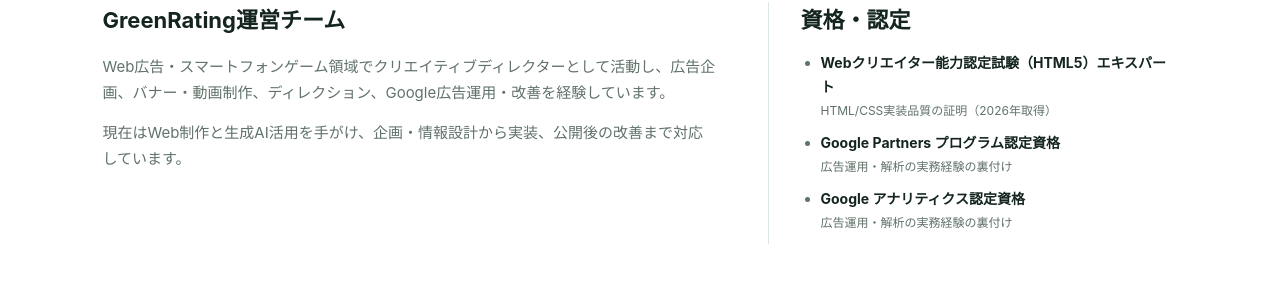
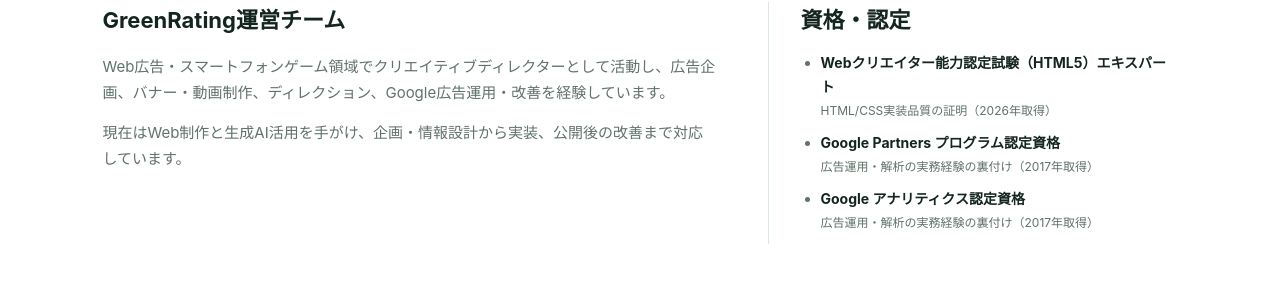
Before and after one commit to cbdism1-create/dmm-genai-lp-portfolio, a plain HTML site: page greenrating-works/index.html in a window 1280 px wide. Shown: the part 3997-4281 px from the top of the page. Drawn offline with Linux system fonts and the light colour scheme.

Commit message:
Clarify certification dates

```diff
--- a/greenrating-works/index.html
+++ b/greenrating-works/index.html
@@ -49,7 +49,7 @@
 
     <section id="about" class="section about"><div><p class="eyebrow">ABOUT GREENRATING</p><h2>制作と運用を、<br>ひとつのチームで。</h2></div><div class="about-copy"><img class="brand-mark" src="assets/greenrating-mark.png" alt="GreenRatingのクリエイティブチームを表すイラスト"><p>Web広告・スマートフォンゲーム領域でクリエイティブディレクターとして活動しながら、GreenRatingの運営・改善を続けています。<br><br>広告企画、バナー・動画制作、Google広告の運用改善に加え、現在はWeb制作と生成AIの活用も手がけています。<br><br>「作って終わり」ではなく、公開後の改善まで一貫して関われることが強みです。</p></div></section>
 
-    <section class="section profile"><div class="section-heading"><p class="eyebrow">PROFILE & QUALIFICATIONS</p><h2>経験を、成果につなげる。</h2></div><div class="profile-grid"><div><h3>GreenRating運営チーム</h3><p>Web広告・スマートフォンゲーム領域でクリエイティブディレクターとして活動し、広告企画、バナー・動画制作、ディレクション、Google広告運用・改善を経験しています。</p><p>現在はWeb制作と生成AI活用を手がけ、企画・情報設計から実装、公開後の改善まで対応しています。</p></div><div class="qualifications"><h3>資格・認定</h3><ul><li><b>Webクリエイター能力認定試験（HTML5）エキスパート</b><small>HTML/CSS実装品質の証明（2026年取得）</small></li><li><b>Google Partners プログラム認定資格</b><small>広告運用・解析の実務経験の裏付け</small></li><li><b>Google アナリティクス認定資格</b><small>広告運用・解析の実務経験の裏付け</small></li></ul></div></div></section>
+    <section class="section profile"><div class="section-heading"><p class="eyebrow">PROFILE & QUALIFICATIONS</p><h2>経験を、成果につなげる。</h2></div><div class="profile-grid"><div><h3>GreenRating運営チーム</h3><p>Web広告・スマートフォンゲーム領域でクリエイティブディレクターとして活動し、広告企画、バナー・動画制作、ディレクション、Google広告運用・改善を経験しています。</p><p>現在はWeb制作と生成AI活用を手がけ、企画・情報設計から実装、公開後の改善まで対応しています。</p></div><div class="qualifications"><h3>資格・認定</h3><ul><li><b>Webクリエイター能力認定試験（HTML5）エキスパート</b><small>HTML/CSS実装品質の証明（2026年取得）</small></li><li><b>Google Partners プログラム認定資格</b><small>広告運用・解析の実務経験の裏付け（2017年取得）</small></li><li><b>Google アナリティクス認定資格</b><small>広告運用・解析の実務経験の裏付け（2017年取得）</small></li></ul></div></div></section>
 
     <section id="contact" class="section contact"><p class="eyebrow">CONTACT</p><h2>まずはお気軽に<br>ご相談ください。</h2><div class="faq"><h3>よくあるご質問</h3><details><summary>まだ内容が固まっていませんが相談できますか？</summary><p>はい。ざっくりした段階でも構いません。一緒に整理するところからお手伝いします。</p></details><details><summary>小さな修正だけでも依頼できますか？</summary><p>1〜3時間程度の軽微な修正から対応しています。</p></details><details><summary>納期の目安を教えてください。</summary><p>修正・軽微な改善は2〜3日が目安です。LP制作など規模が大きい案件は別途ご相談ください。</p></details></div><p class="contact-cta-note">まずは気軽にご連絡ください</p><a class="button button-contact" href="#contact">お気軽にご相談ください</a><small class="response-note">返信は通常24時間以内です</small></section>
   </main>
```
